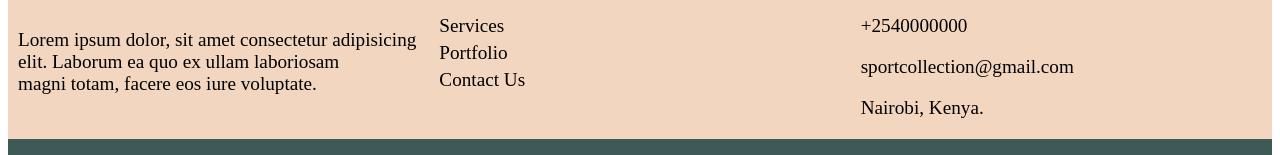
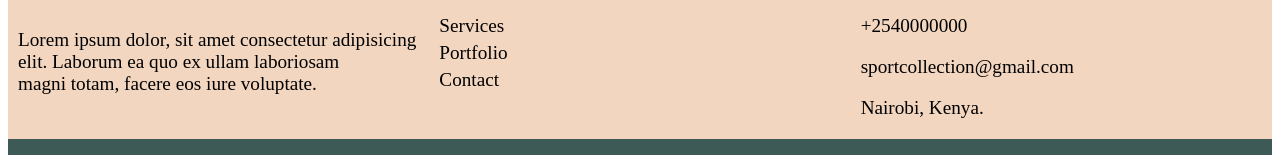
Before and after one commit to Alex-gikungu/SportsWearCollections, a React (Vite) app: page / in a window 1280 px wide. Shown: the part 867-1022 px from the top of the page. Built offline with nearby package versions, Linux system fonts and the light colour scheme; no server answers.

Commit message:
Adjusted my footer

```diff
--- a/src/Components/Footer.jsx
+++ b/src/Components/Footer.jsx
@@ -26,7 +26,7 @@ const Footer = () => {
                                     <a className="" href="/">Portfolio</a>
                                 </li>
                                 <li className="nav-item">
-                                    <a className="" href="/">Contact Us</a>
+                                    <a className="" href="/">Contact</a>
                                 </li>
                             </ul>
                         </div>
```
